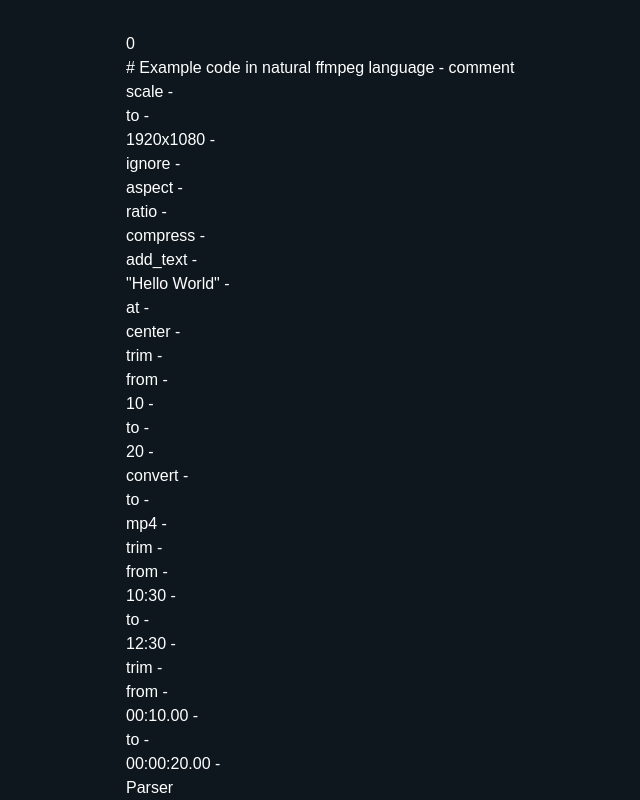
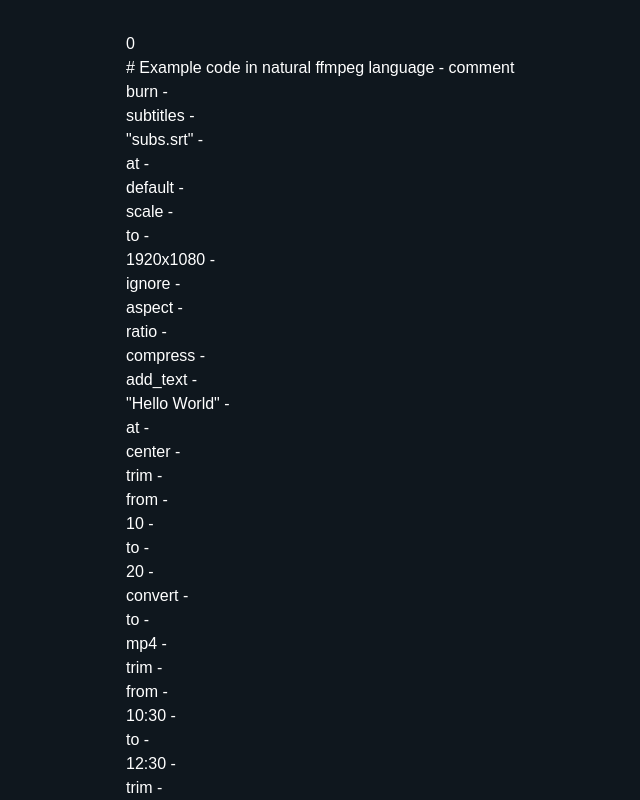
Before and after one commit to AlRodriguezGar14/natural-language-ffmpeg, a Next.js app: page /parser in a window 1280 px wide. Shown: the top 800 px of the page, without its empty margins (130-770 px from the left). Built offline with nearby package versions, Linux system fonts and the light colour scheme.

Commit message:
[parser] burn command

```diff
--- a/app/parser/page.tsx
+++ b/app/parser/page.tsx
@@ -1,4 +1,5 @@
 const code = `# Example code in natural ffmpeg language
+burn subtitles "subs.srt" at default
 scale to 1920x1080 ignore aspect ratio
 compress
 add_text "Hello World" at center
@@ -127,6 +128,61 @@ const commandPatterns: CommandPattern[] = [
         },
       };
     },
+  },
+  {
+    name: "burn",
+    expectedTokens: [
+      {
+        position: 1,
+        expected: /text|image|subtitles/,
+        paramName: "contentType",
+        optional: false,
+      },
+      {
+        position: 2,
+        expected: /^".*"$/,
+        paramName: "content",
+        optional: false,
+      },
+
+      // TODO: Make these optional params
+      { position: 3, expected: "at", optional: false },
+      {
+        position: 4,
+        expected:
+          /top-left|top-right|bottom-left|bottom-right|center|left|right|top|bottom|default/,
+        paramName: "position",
+        optional: false,
+      },
+
+      // { position: 4, expected: "aligned", optional: true },
+      // {
+      //   position: 5,
+      //   expected: /left|center|right/,
+      //   paramName: "alignment",
+      //   optional: true,
+      // },
+      // { position: 6, expected: "with", optional: true },
+      // { position: 7, expected: "margin", optional: true },
+      // { position: 8, expected: /\d+px/, paramName: "margin", optional: true },
+    ],
+    validate: (params) => {
+      if (params.contentType === "subtitles") {
+        return /\.ass"$|\.srt"$/.test(params.content);
+      }
+      if (params.contentType === "image") {
+        return /\.png"$|\.jpeg"$|\.jpg"$/.test(params.content);
+      }
+      return true;
+    },
+    createNode: (params) => ({
+      type: "ContentOverlay",
+      params: {
+        content: params.content,
+        contentType: params.contentType,
+        position: params.position,
+      },
+    }),
   },
   {
     name: "add_text",
@@ -346,6 +402,23 @@ export default function Parser() {
         parsedCommands.push(result.source ?? "");
       }
     }
+    if (words[i] === "burn" && words.length > i + 5) {
+      const result = validateCommandPatterns([
+        words[i],
+        words[i + 1],
+        words[i + 2],
+        words[i + 3],
+        words[i + 4],
+      ]);
+      i += result.lastIndex;
+
+      if (!result.success) {
+        errors.push(result.error ?? "");
+      } else {
+        commands.push(result.node);
+        parsedCommands.push(result.source ?? "");
+      }
+    }
     if (words[i] == "compress") {
       const result = validateCommandPatterns([words[i]]);
       i += result.lastIndex;
```
